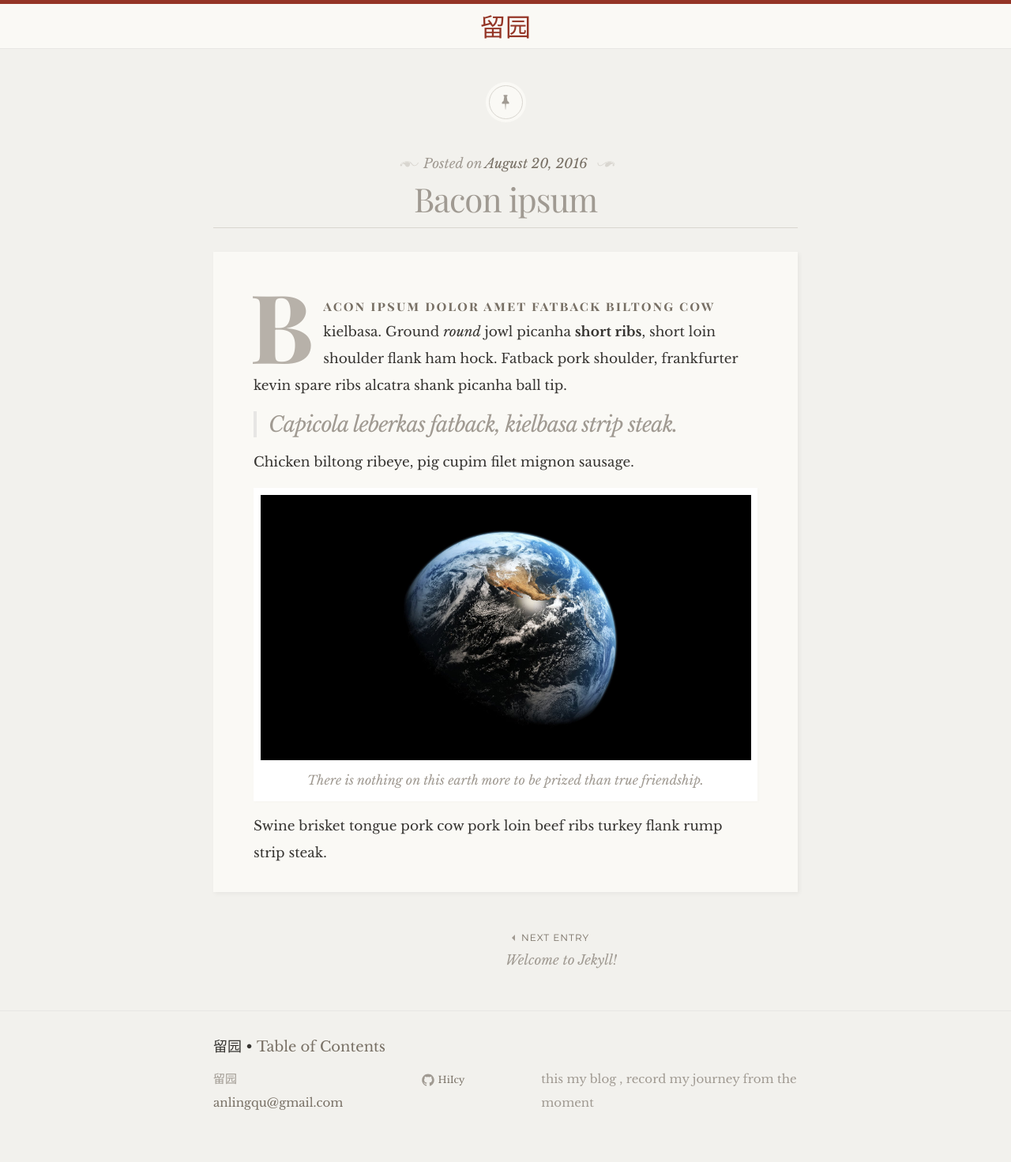
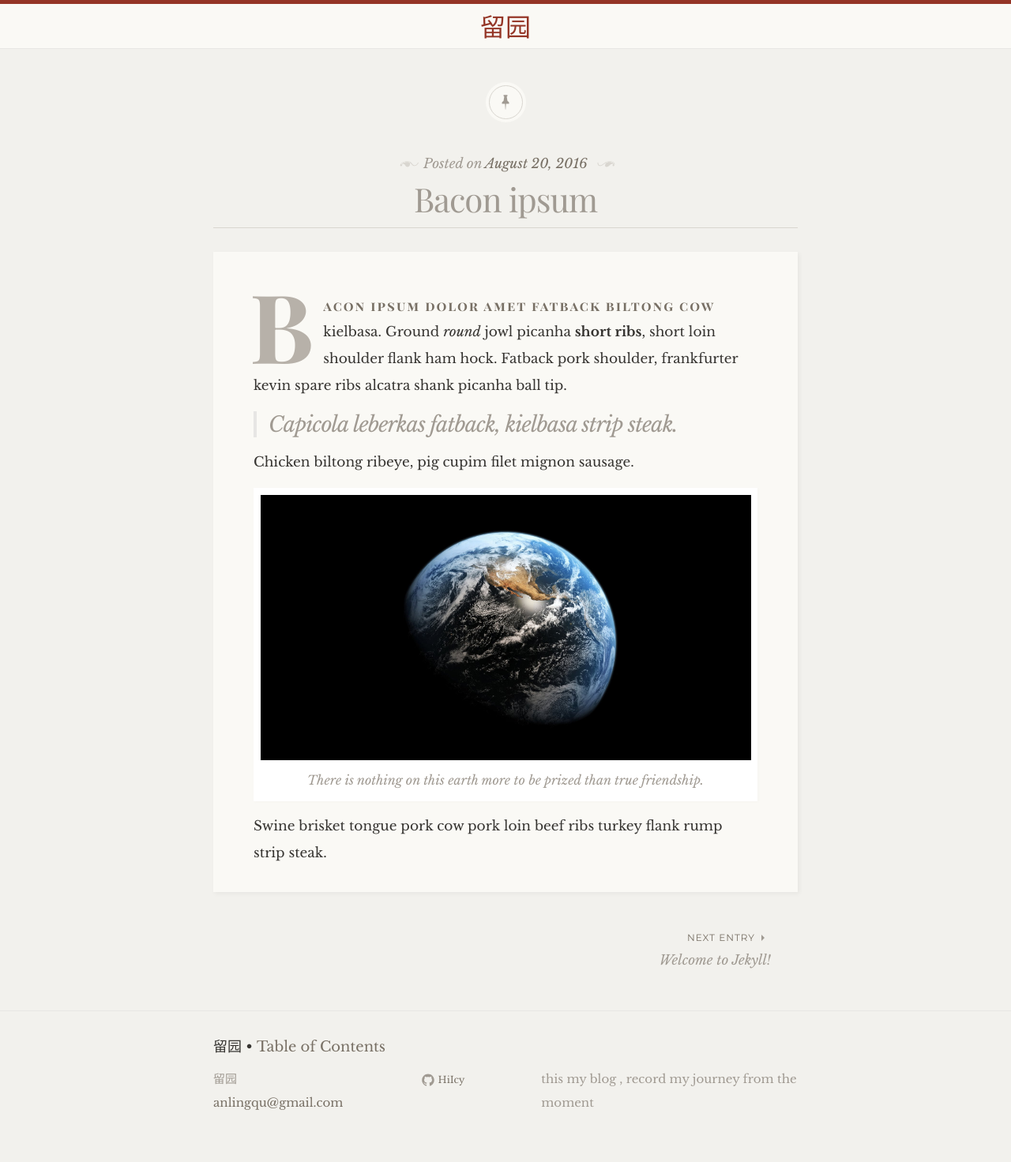
Before and after one commit to HiIcy/HiIcy.github.io, a Jekyll site: the page built from _posts/2016-08-20-bacon-ipsum.markdown, in a window 1280 px wide. Shown: the whole page at 79% size. Built offline with Jekyll 4.4.1, drawn with Linux system fonts in a browser that asks for light colours; some web fonts are replaced.

Commit message:
更改next-previous的位置

```diff
--- a/_sass/_layout.scss
+++ b/_sass/_layout.scss
@@ -202,14 +202,14 @@
         }
     }
 
-    .next {
+    .previous {
         span:before {
             border-left: 0;
             border-right-color: $grey-color;
         }
     }
 
-    .previous {
+    .next {
         text-align: right;
 
         span:after {
```
